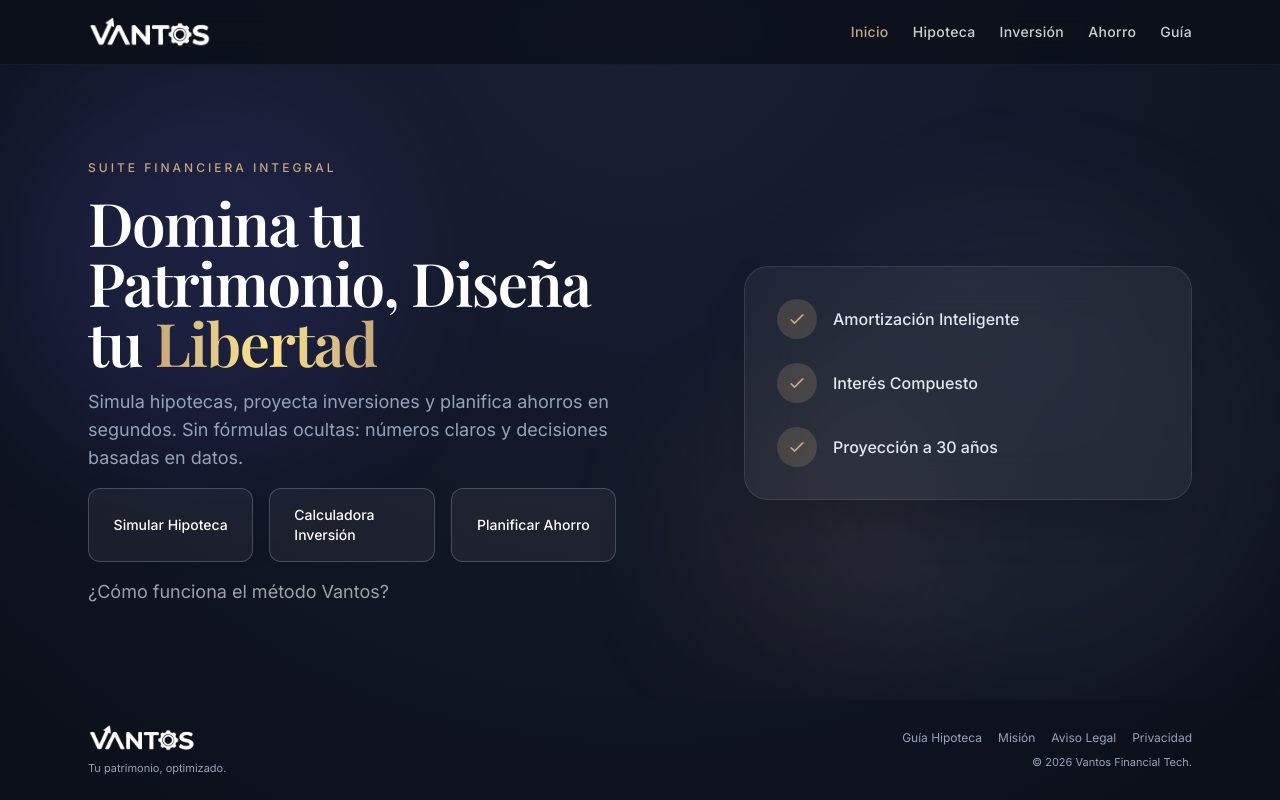
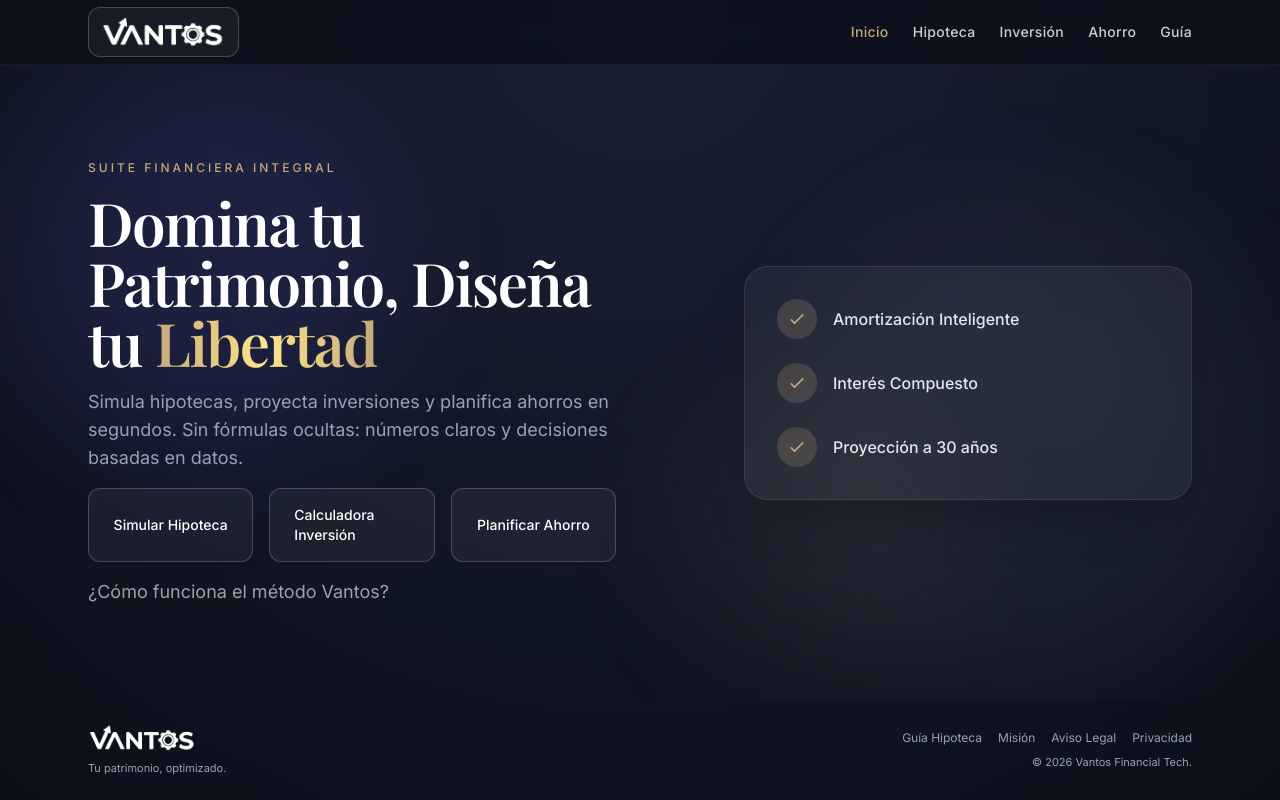
Before and after one commit to bombardeenLaUA/Vantos, a Next.js app: page / in a window 1280 px wide. Built offline with nearby package versions, Linux system fonts and the light colour scheme; a web font is replaced by a local one.

Commit message:
cambio hover logo

```diff
--- a/components/layout/Header.tsx
+++ b/components/layout/Header.tsx
@@ -25,7 +25,7 @@ export default function Header() {
           <div className="flex items-center gap-3">
             <Link
               href="/"
-              className="inline-flex items-center justify-center transition-all duration-300 hover:scale-105 focus:outline-none focus-visible:ring-2 focus-visible:ring-vantos-gold focus-visible:ring-offset-2 focus-visible:ring-offset-vantos-dark rounded-xl"
+              className="group inline-flex items-center justify-center rounded-xl bg-white/5 border border-white/20 px-3 py-2 text-white hover:bg-vantos-gold hover:text-vantos-dark hover:border-vantos-gold transition-all duration-300"
             >
               <Image
                 src="/images/vantos.png"
@@ -33,7 +33,7 @@ export default function Header() {
                 width={120}
                 height={32}
                 priority
-                className="h-8 w-auto object-contain brightness-0 invert transition-all duration-300 hover:[filter:invert(76%)_sepia(35%)_saturate(637%)_hue-rotate(358deg)_brightness(88%)_contrast(88%)]"
+                className="h-8 w-auto object-contain brightness-0 invert transition-all duration-300 group-hover:invert-0 group-hover:brightness-0"
               />
             </Link>
           </div>
```
